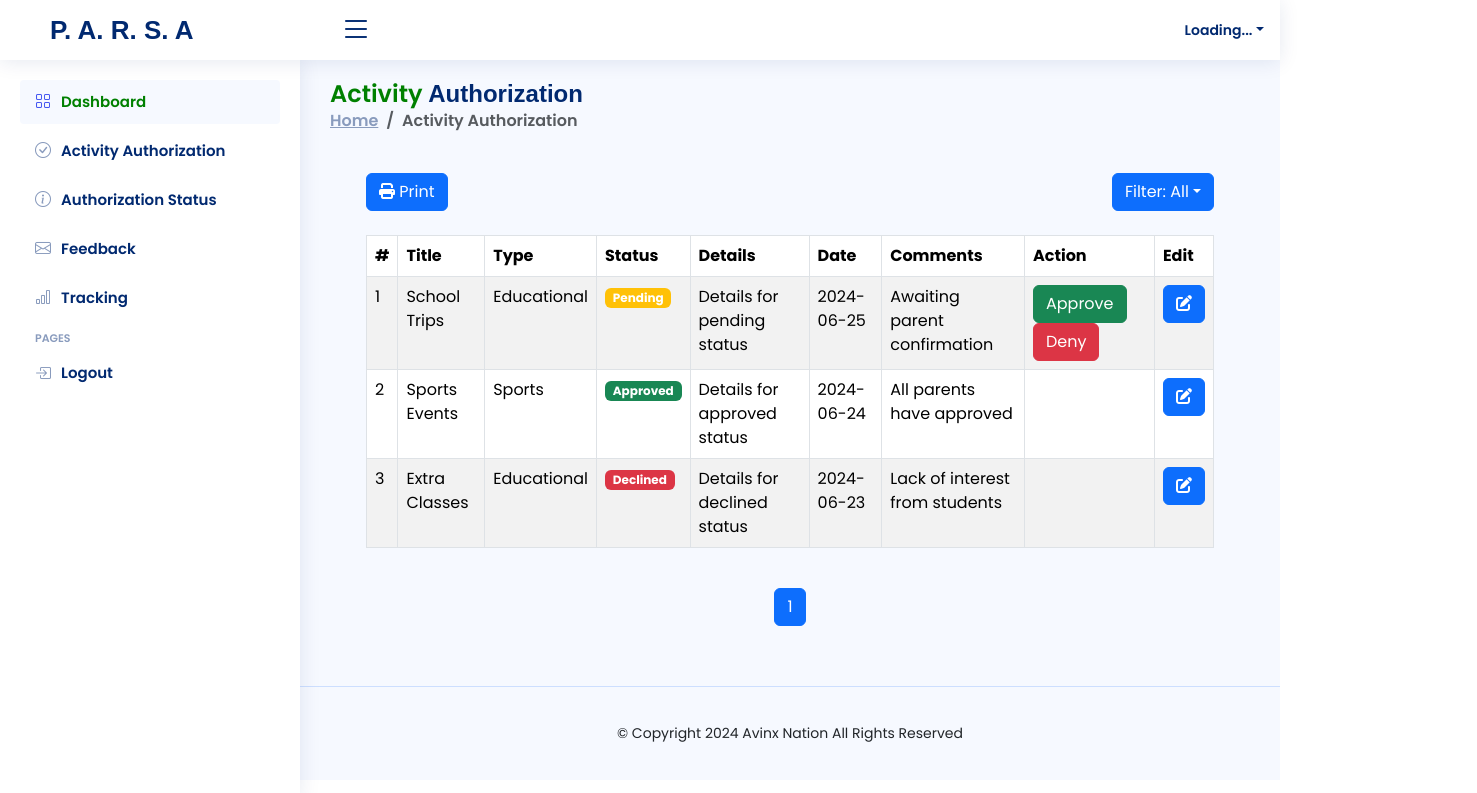
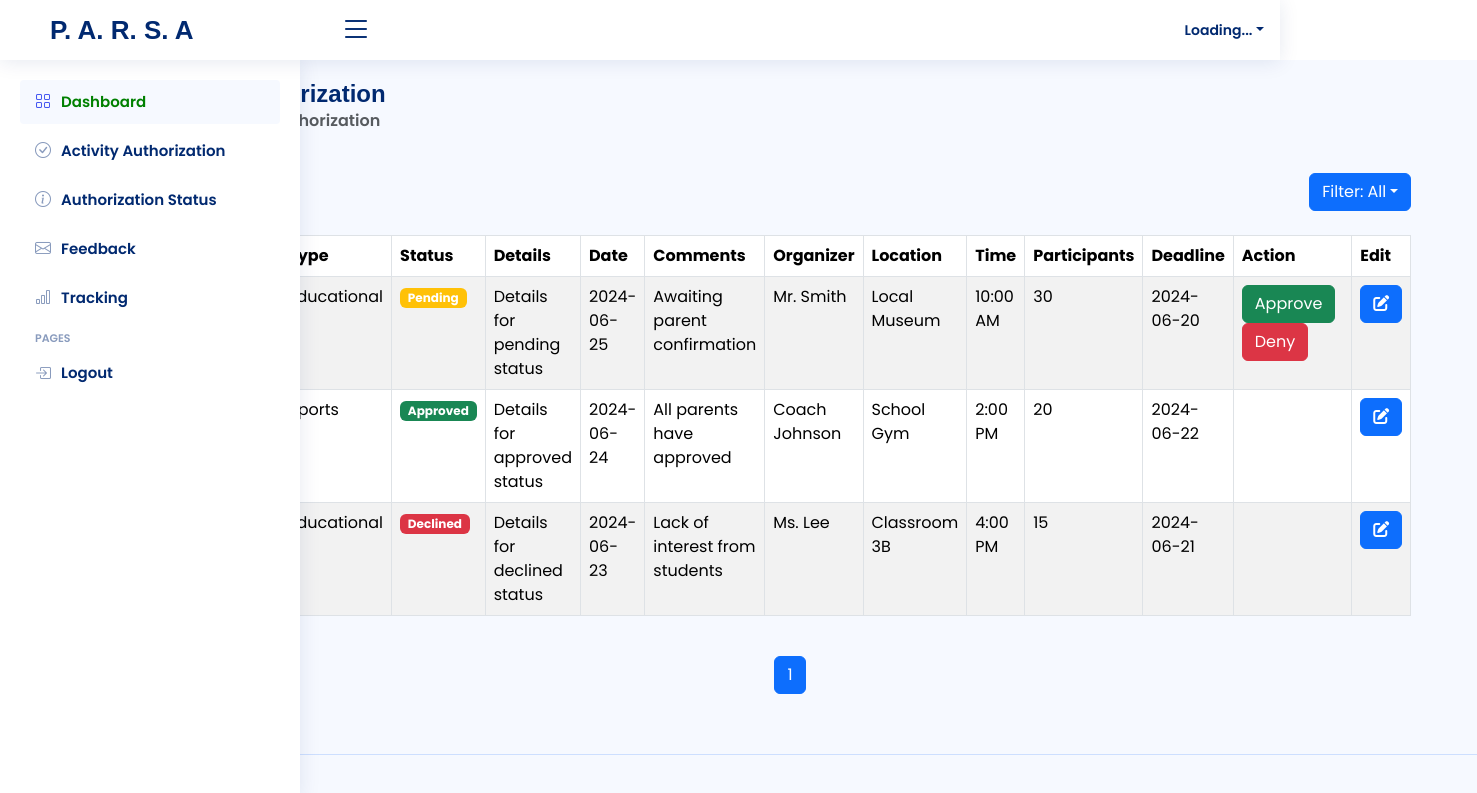
Before and after one commit to 56radius/P.A.R.S.A, a React (Create React App) app: page /status in a window 1280 px wide. Shown: the top 793 px of the page, 1477 px wide, since content can reach past the window. Built offline with nearby package versions, Linux system fonts and the light colour scheme; no server answers.

Commit message:
AuthorizationStatus screen done

```diff
--- a/src/components/Dashboard/AuthorizationStatusScreen.js
+++ b/src/components/Dashboard/AuthorizationStatusScreen.js
@@ -15,6 +15,11 @@ function AuthorizationStatusScreen() {
       details: "Details for pending status",
       date: "2024-06-25",
       comments: "Awaiting parent confirmation",
+      organizer: "Mr. Smith",
+      location: "Local Museum",
+      time: "10:00 AM",
+      participants: 30,
+      deadline: "2024-06-20",
     },
     {
       id: 2,
@@ -24,6 +29,11 @@ function AuthorizationStatusScreen() {
       details: "Details for approved status",
       date: "2024-06-24",
       comments: "All parents have approved",
+      organizer: "Coach Johnson",
+      location: "School Gym",
+      time: "2:00 PM",
+      participants: 20,
+      deadline: "2024-06-22",
     },
     {
       id: 3,
@@ -33,6 +43,11 @@ function AuthorizationStatusScreen() {
       details: "Details for declined status",
       date: "2024-06-23",
       comments: "Lack of interest from students",
+      organizer: "Ms. Lee",
+      location: "Classroom 3B",
+      time: "4:00 PM",
+      participants: 15,
+      deadline: "2024-06-21",
     },
     // Add more sample data as needed
   ]);
@@ -128,6 +143,11 @@ function AuthorizationStatusScreen() {
                       <th>Details</th>
                       <th>Date</th>
                       <th>Comments</th>
+                      <th>Organizer</th>
+                      <th>Location</th>
+                      <th>Time</th>
+                      <th>Participants</th>
+                      <th>Deadline</th>
                       <th>Action</th>
                       <th>Edit</th>
                     </tr>
@@ -154,6 +174,11 @@ function AuthorizationStatusScreen() {
                         <td>{auth.details}</td>
                         <td>{auth.date}</td>
                         <td>{auth.comments}</td>
+                        <td>{auth.organizer}</td>
+                        <td>{auth.location}</td>
+                        <td>{auth.time}</td>
+                        <td>{auth.participants}</td>
+                        <td>{auth.deadline}</td>
                         <td>
                           {auth.status === "Pending" && (
                             <>
```
